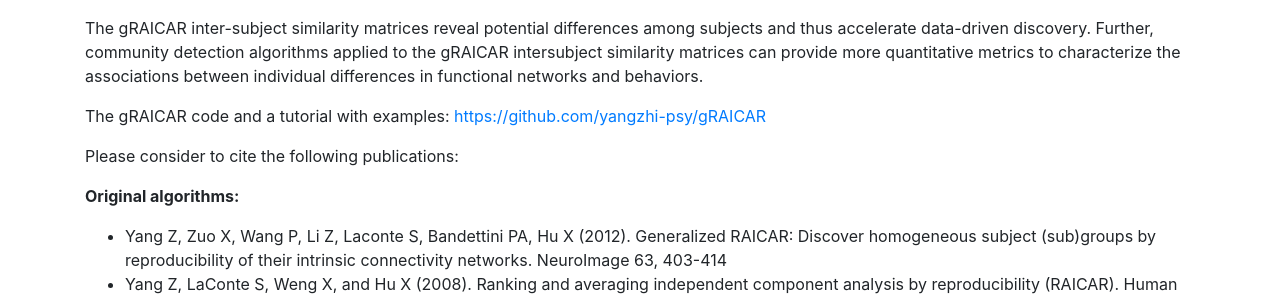
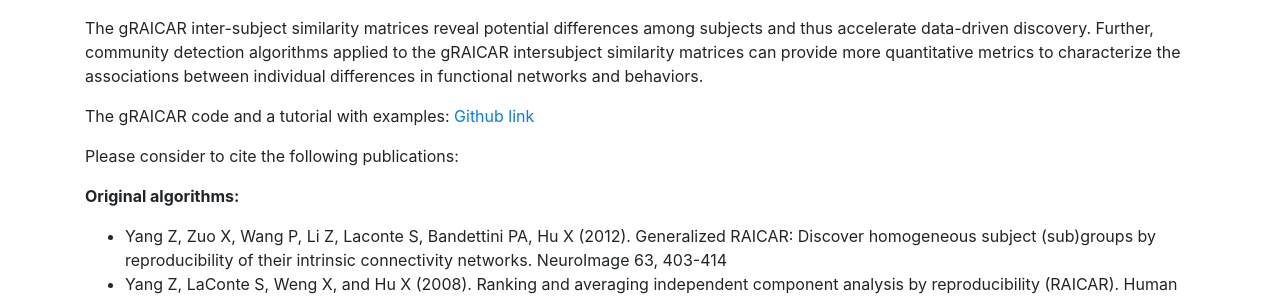
Before and after one commit to PHI-group/phi-group.github.io, a Jekyll site: the page built from resources.md, in a window 1280 px wide. Shown: the part 1350-1649 px from the top of the page. Built offline with Jekyll 4.4.1, drawn with Linux system fonts in a browser that asks for light colours.

Commit message:
Updated by QF

```diff
--- a/resources.md
+++ b/resources.md
@@ -22,7 +22,7 @@ When we cannot assume that all subjects share the same functional networks, we m
 
 The gRAICAR inter-subject similarity matrices reveal potential differences among subjects and thus accelerate data-driven discovery. Further, community detection algorithms applied to the gRAICAR intersubject similarity matrices can provide more quantitative metrics to characterize the associations between individual differences in functional networks and behaviors.
 
-The gRAICAR code and a tutorial with examples: [https://github.com/yangzhi-psy/gRAICAR](https://github.com/yangzhi-psy/gRAICAR)
+The gRAICAR code and a tutorial with examples: [Github link](https://github.com/yangzhi-psy/gRAICAR)
 
 Please consider to cite the following publications:
 
```
Also changed, not shown: _projects/project-1.md (+2 -1 lines), img/projpic/child_adole_mentaldisorder.png (added).
